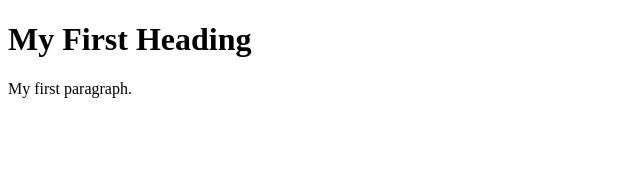
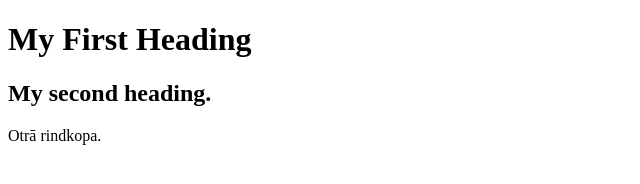
Before and after one commit to DG-kristofers/my-first-webpage, a plain HTML site: page index.html in a window 1280 px wide. Shown: the whole page, without its empty margins (0-640 px from the left). Drawn offline with Linux system fonts and the light colour scheme.

Commit message:
My first changes to HTML code

```diff
--- a/index.html
+++ b/index.html
@@ -3,7 +3,7 @@
 <body>
 
 <h1>My First Heading</h1>
-<p>My first paragraph.</p>
-
+<h2>My second heading.</h2>
+<p>Otrā rindkopa.</p>
 </body>
 </html>
```
